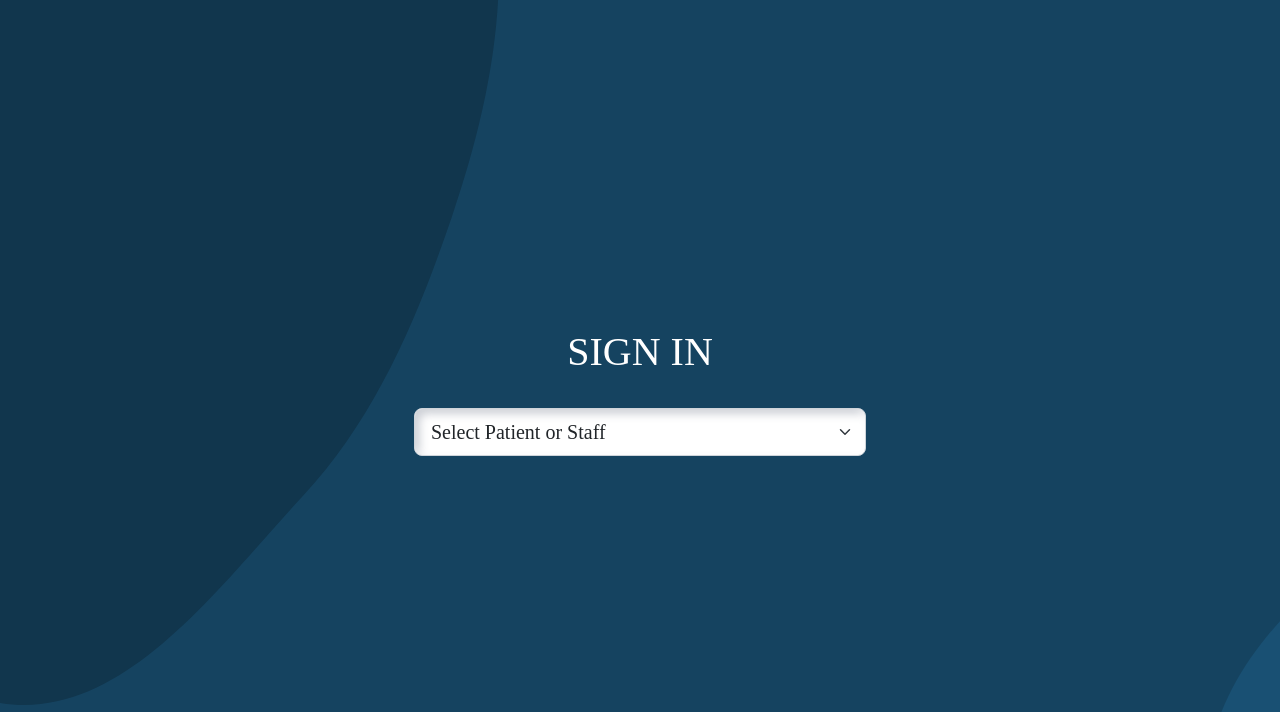
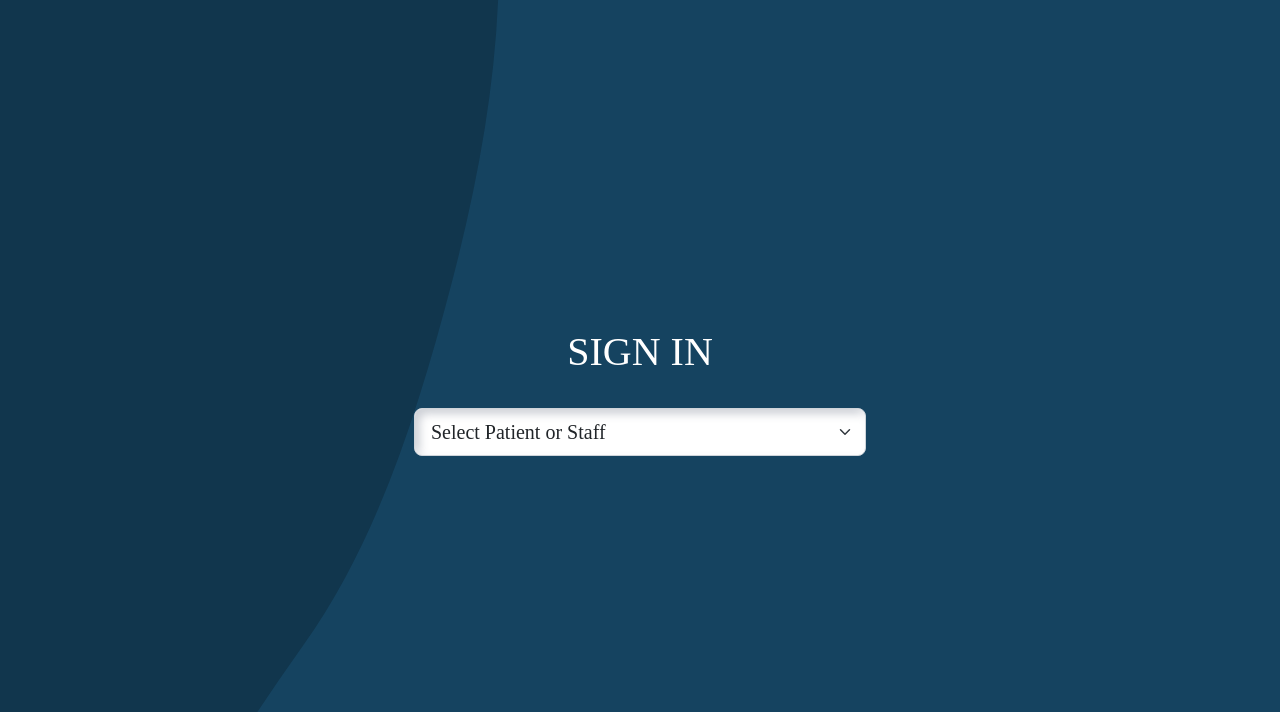
Before and after one commit to mariamgamal70/ICU-Management-System, a Flask app: template website/Templates/signin.html in a window 1280 px wide. Shown: the top 712 px of the page. Run offline with Flask 2, Linux system fonts and the light colour scheme; the template is opened without the code that fills it, so the values that code supplies are empty; some web fonts are replaced.

Commit message:
fixed sign in problem

```diff
--- a/website/Templates/signin.html
+++ b/website/Templates/signin.html
@@ -24,7 +24,7 @@
         }
             @keyframes gradient {
         100% {
-            background-size: 3000px 1000px;
+            background-size: 3000px 1500px;
             }
         }
         form{
@@ -48,7 +48,7 @@
     <title>Sign In</title>
 </head>
 <body>
-<div class="d-flex justify-content-center flex-column container-fluid " style="width:500px;">
+<div class="d-flex justify-content-center flex-column container-fluid " style="width:500px; margin: auto;">
 <h1 class="text-center">SIGN IN</h1>
 <div id="user" class="container-fluid " >
     <label for="userchoice"></label>
```
